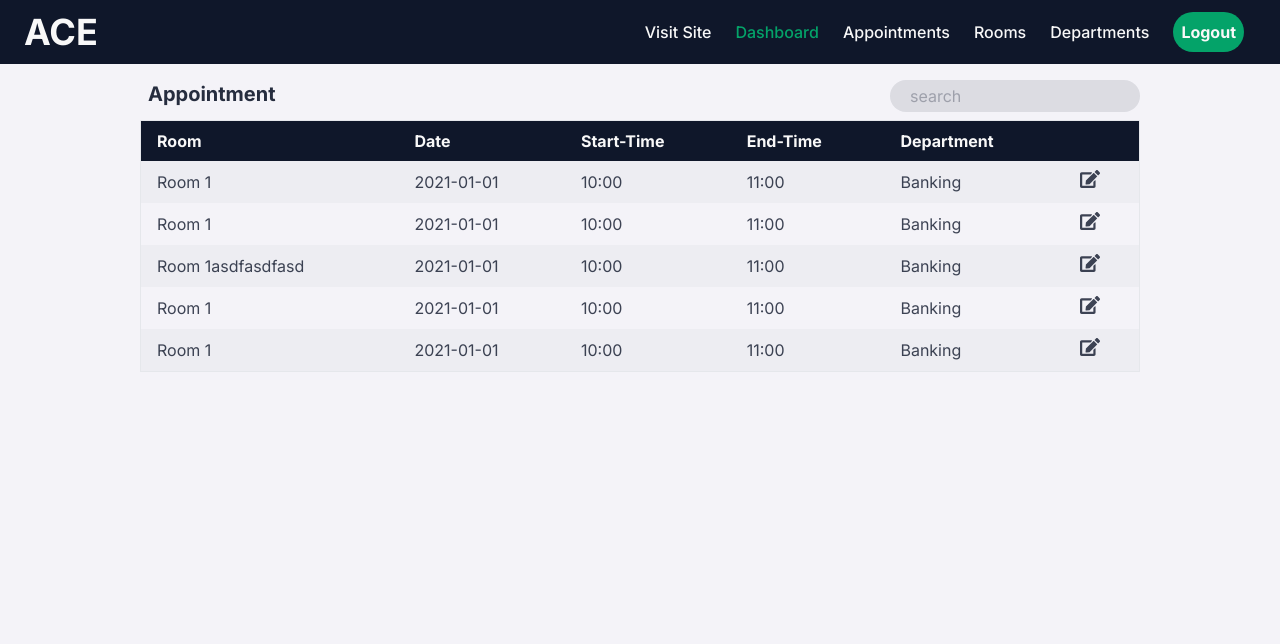
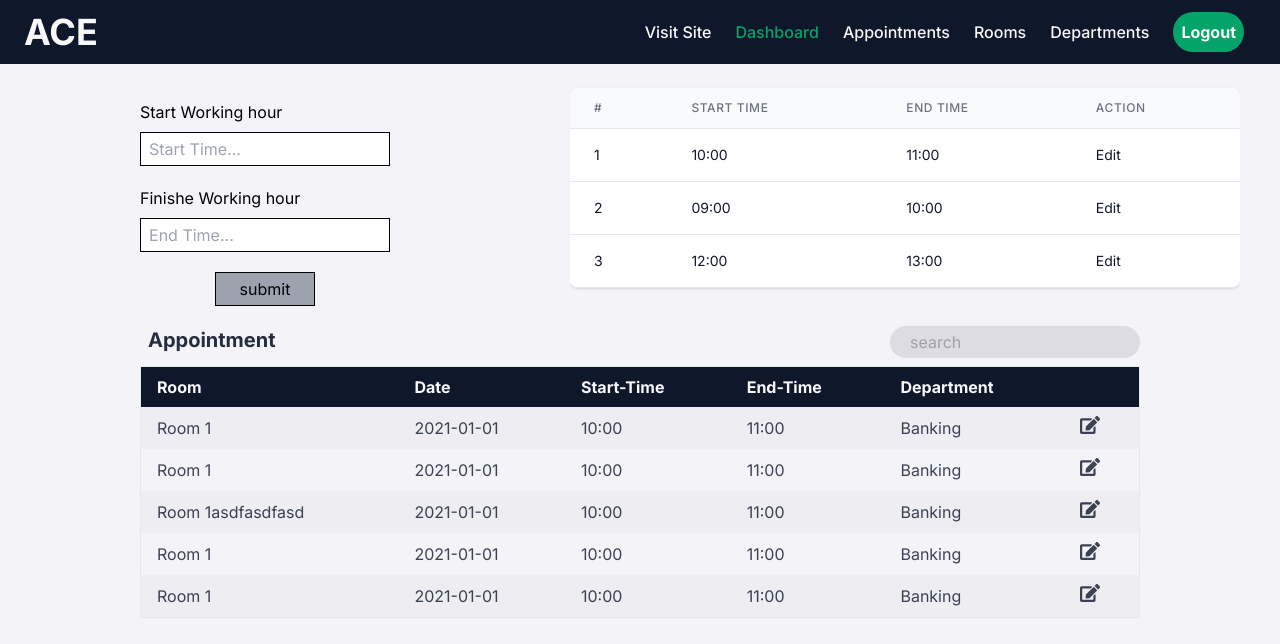
Before and after one commit to Antaraes/meeting_appointment_ui, a Next.js app: page /dashboard in a window 1280 px wide. Shown: the top 644 px of the page. Built offline with nearby package versions, Linux system fonts and the light colour scheme; no server answers.

Commit message:
[ add ] create working hour and working hour list

```diff
--- a/src/app/dashboard/page.tsx
+++ b/src/app/dashboard/page.tsx
@@ -1,5 +1,7 @@
 "use client";
 
+import WorkingHourList from "@/components/admin/WorkingHourList";
+import WorkingHours from "@/components/admin/WorkingHours";
 import HomePageTable from "@/components/home/HomePageTable";
 import useFetch from "@/hooks/useFetch";
 import { getAppointmentsCount } from "@/services/api";
@@ -76,6 +78,15 @@ const page = () => {
           />
         )}
       </div>
+      <div className="flex flex-col md:flex-row">
+        <div className="flex-grow">
+          <WorkingHours />
+        </div>
+        <div className="h-1 bg-black md:hidden"></div> {/* Vertical divider */}
+        <div className="flex-grow">
+          <WorkingHourList />
+        </div>
+      </div>
       <HomePageTable />
     </div>
   );
--- a/src/app/page.tsx
+++ b/src/app/page.tsx
@@ -9,7 +9,7 @@ import React from "react";
 
 export default function Home() {
   const { data, error, isLoading } = useFetch("room", getAllRooms);
-  console.log("🚀 ~ Home ~ data:", data?.data[0].id, typeof data?.data[0].id);
+  console.log("🚀 ~ Home ~ data:", data?.data[0]?.id, typeof data?.data[0]?.id);
 
   return (
     <div>
--- /dev/null
+++ b/src/components/admin/WorkingHourList.tsx
@@ -0,0 +1,90 @@
+import React from "react";
+
+const WorkingHourList = () => {
+  return (
+    <div className="mx-10 flex flex-col">
+      <div className="overflow-x-auto">
+        <div className="inline-block min-w-full py-2 align-middle">
+          <div className="overflow-hidden border-b border-gray-200 shadow sm:rounded-lg">
+            <table className="min-w-full divide-y divide-gray-200">
+              <thead className="bg-gray-50">
+                <tr>
+                  <th
+                    scope="col"
+                    className="px-6 py-3 text-left text-xs font-medium uppercase tracking-wider text-gray-500"
+                  >
+                    #
+                  </th>
+                  <th
+                    scope="col"
+                    className="px-6 py-3 text-left text-xs font-medium uppercase tracking-wider text-gray-500"
+                  >
+                    Start Time
+                  </th>
+                  <th
+                    scope="col"
+                    className="px-6 py-3 text-left text-xs font-medium uppercase tracking-wider text-gray-500"
+                  >
+                    End Time
+                  </th>
+                  <th
+                    scope="col"
+                    className="px-6 py-3 text-left text-xs font-medium uppercase tracking-wider text-gray-500"
+                  >
+                    Action
+                  </th>
+                </tr>
+              </thead>
+              <tbody className="divide-y divide-gray-200 bg-white">
+                <tr>
+                  <td className="whitespace-nowrap px-6 py-4">
+                    <div className="text-sm text-gray-900">1</div>
+                  </td>
+                  <td className="whitespace-nowrap px-6 py-4">
+                    <div className="text-sm text-gray-900">10:00</div>
+                  </td>
+                  <td className="whitespace-nowrap px-6 py-4">
+                    <div className="text-sm text-gray-900">11:00</div>
+                  </td>
+                  <td className="whitespace-nowrap px-6 py-4">
+                    <div className="text-sm text-gray-900">Edit</div>
+                  </td>
+                </tr>
+                <tr>
+                  <td className="whitespace-nowrap px-6 py-4">
+                    <div className="text-sm text-gray-900">2</div>
+                  </td>
+                  <td className="whitespace-nowrap px-6 py-4">
+                    <div className="text-sm text-gray-900">09:00</div>
+                  </td>
+                  <td className="whitespace-nowrap px-6 py-4">
+                    <div className="text-sm text-gray-900">10:00</div>
+                  </td>
+                  <td className="whitespace-nowrap px-6 py-4">
+                    <div className="text-sm text-gray-900">Edit</div>
+                  </td>
+                </tr>
+                <tr>
+                  <td className="whitespace-nowrap px-6 py-4">
+                    <div className="text-sm text-gray-900">3</div>
+                  </td>
+                  <td className="whitespace-nowrap px-6 py-4">
+                    <div className="text-sm text-gray-900">12:00</div>
+                  </td>
+                  <td className="whitespace-nowrap px-6 py-4">
+                    <div className="text-sm text-gray-900">13:00</div>
+                  </td>
+                  <td className="whitespace-nowrap px-6 py-4">
+                    <div className="text-sm text-gray-900">Edit</div>
+                  </td>
+                </tr>
+              </tbody>
+            </table>
+          </div>
+        </div>
+      </div>
+    </div>
+  );
+};
+
+export default WorkingHourList;
--- /dev/null
+++ b/src/components/admin/WorkingHours.tsx
@@ -0,0 +1,35 @@
+import React from "react";
+
+const WorkingHours = () => {
+  return (
+    <div className="my-5 flex flex-col gap-5">
+      <div className="mx-auto flex flex-col gap-2">
+        <label htmlFor="start" className="text-black">
+          Start Working hour
+        </label>
+        <input
+          type="number"
+          name="start"
+          className="w-[250px] border border-black px-2 py-1 "
+          placeholder="Start Time..."
+        />
+      </div>
+      <div className="mx-auto flex flex-col gap-2">
+        <label htmlFor="end" className="text-black">
+          Finishe Working hour
+        </label>
+        <input
+          type="number"
+          name="end"
+          className="w-[250px] border border-black px-2 py-1 "
+          placeholder="End Time..."
+        />
+      </div>
+      <div className="flex justify-center">
+        <button className="w-[100px] bg-gray-400 px-3 py-1 border border-black text-black">submit</button>
+      </div>
+    </div>
+  );
+};
+
+export default WorkingHours;
```
